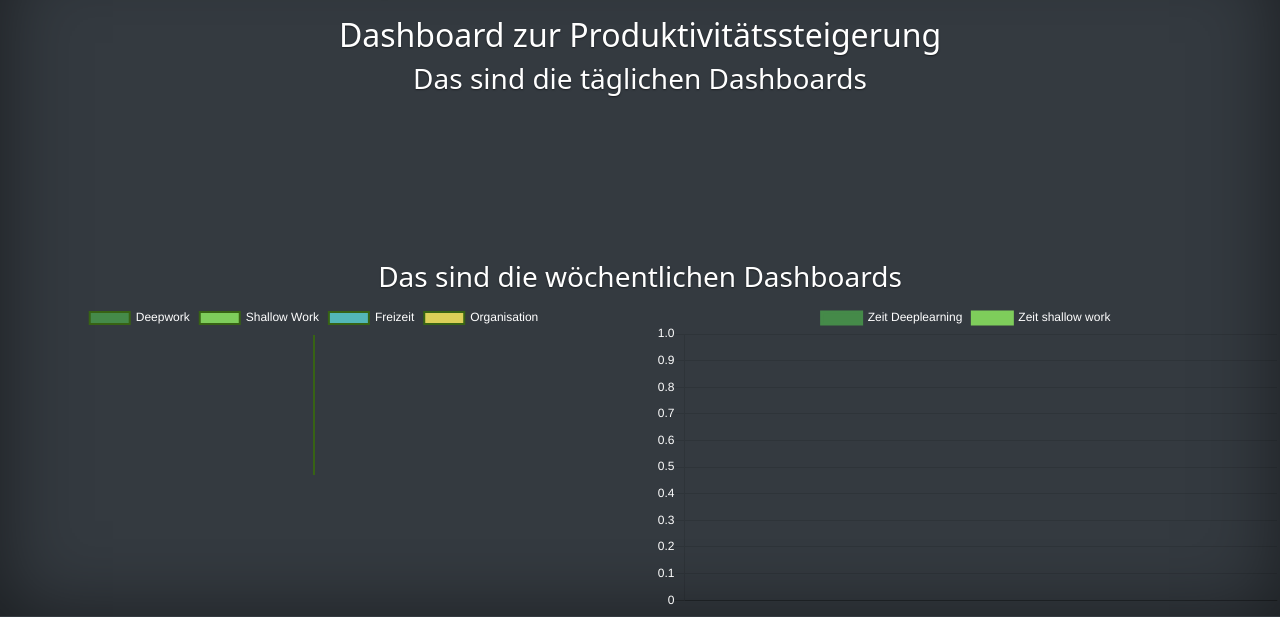
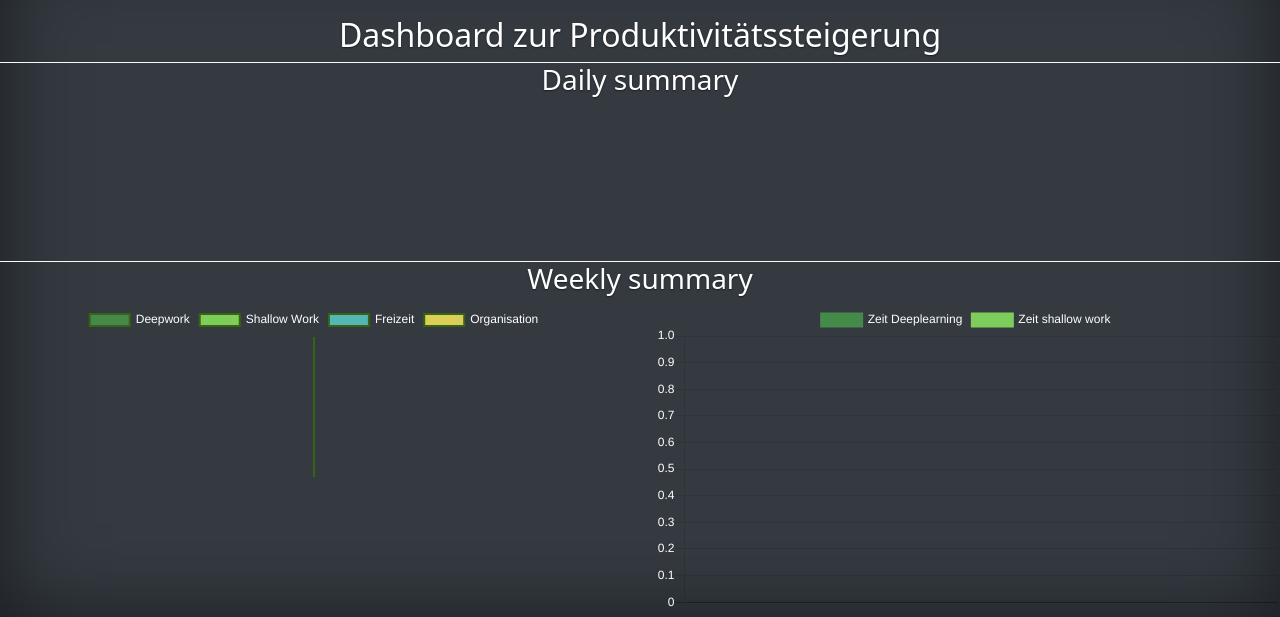
Before and after one commit to AlexKnowsIt/time_tracker, a Django app: page /dashboard-st/ in a window 1280 px wide. Shown: the part 52-669 px from the top of the page. Run offline with Django 3.2, Linux system fonts and the light colour scheme; data that the repository does not hold is empty; a map, chart or similar area stays blank; some libraries are stand-ins or nearby versions.

Commit message:
professionalisierung Format

```diff
--- a/templates/dashboard_st.html
+++ b/templates/dashboard_st.html
@@ -16,10 +16,10 @@
 </div>
 
 <h2 class="text-center">Dashboard zur Produktivitätssteigerung</h2>
-<div class="row">
+<div class="row border border-light">
     <div class="col-md-12">
         <h3>
-            Das sind die täglichen Dashboards
+            Daily summary
         </h3>
     </div>
     <div class="col-md-6">
@@ -32,7 +32,7 @@
 <div class="row">
     <div class="col-md-12">
         <h3>
-            Das sind die wöchentlichen Dashboards
+            Weekly summary
         </h3>
     </div>
     <div class="col-md-6">
```
Also changed, not shown: templates/input.html (+1 -8 lines).
